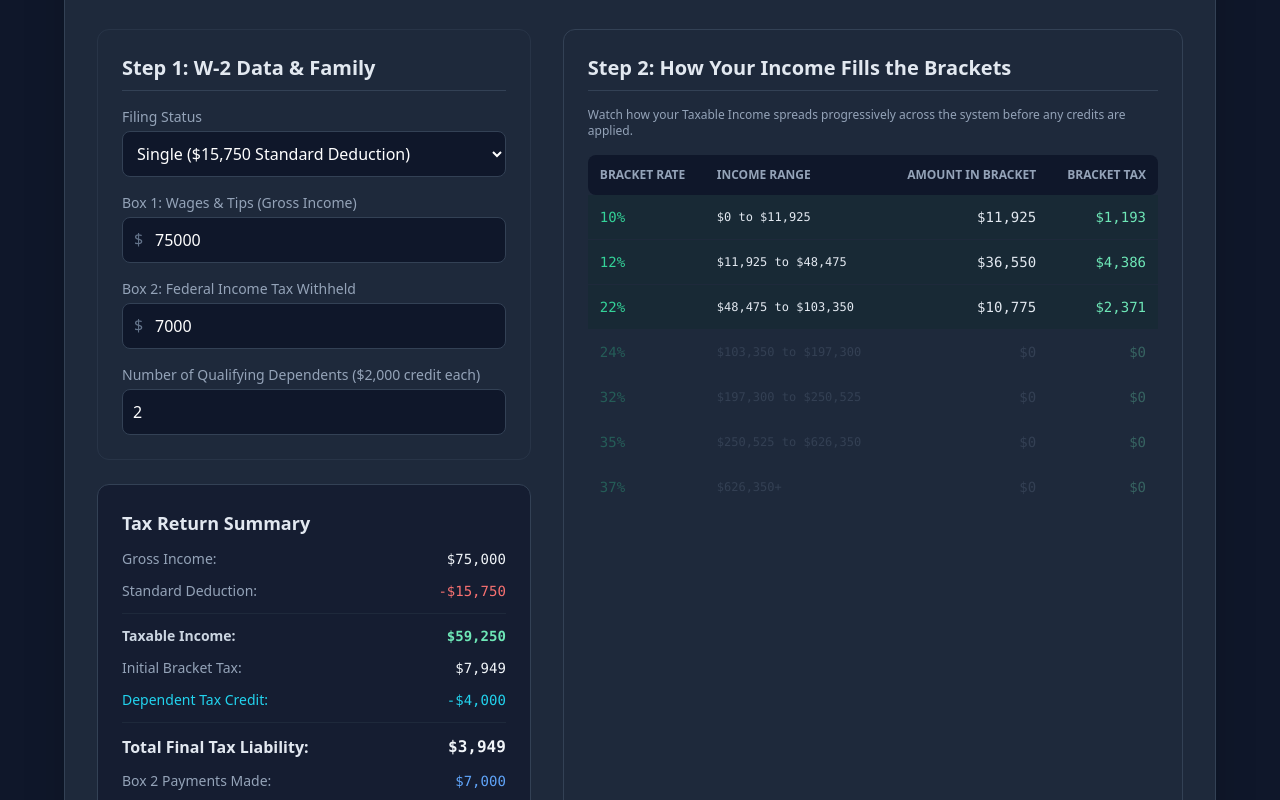
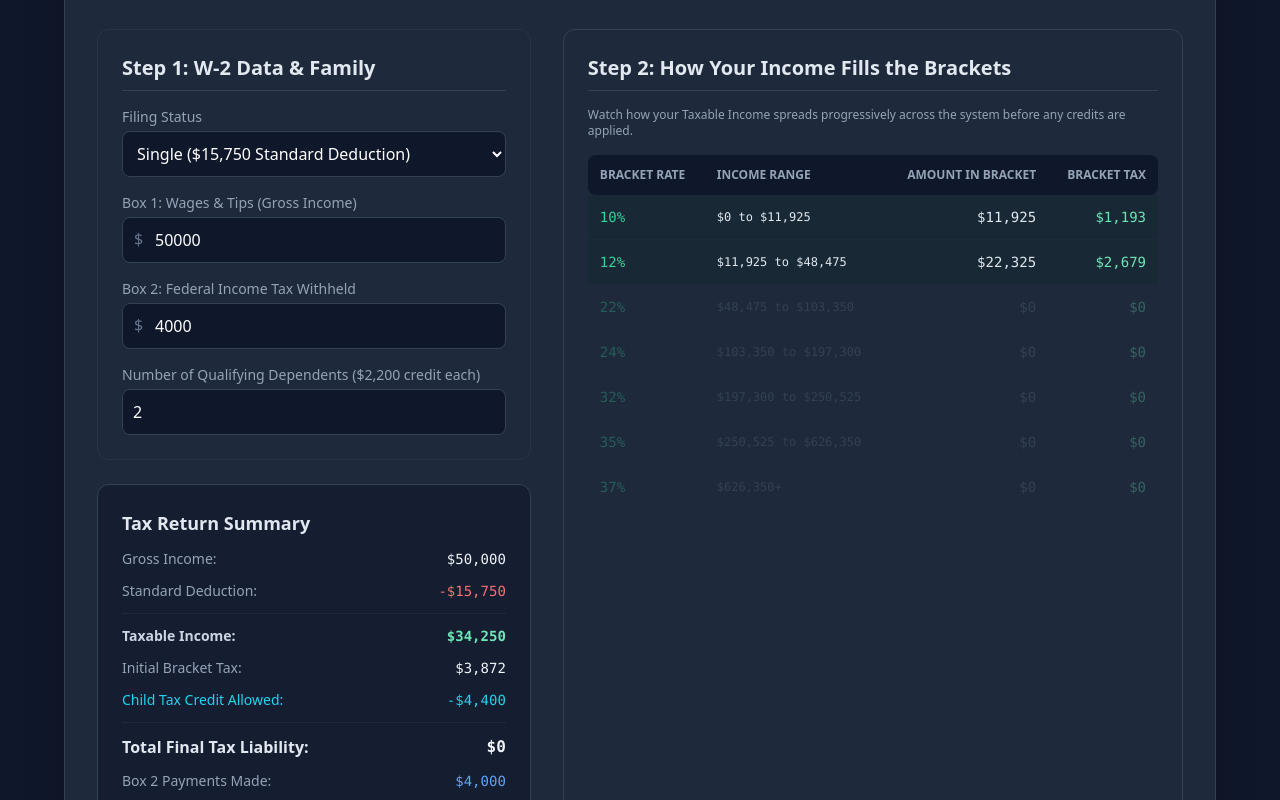
Before and after one commit to sdudeck-ux/tax-simulator, a plain HTML site: page index.html in a window 1280 px wide. Shown: the part 120-920 px from the top of the page. Drawn offline with nearby package versions, Linux system fonts and the light colour scheme.

Commit message:
Update index.html

```diff
--- a/index.html
+++ b/index.html
@@ -31,7 +31,7 @@
                         <label class="block text-sm font-medium text-slate-400 mb-1">Box 1: Wages & Tips (Gross Income)</label>
                         <div class="relative">
                             <span class="absolute left-3 top-2.5 text-slate-500">$</span>
-                            <input id="wages" type="number" value="75000" class="w-full bg-slate-900 border border-slate-700 rounded-lg p-2.5 pl-8 text-white focus:ring-2 focus:ring-emerald-500 outline-none">
+                            <input id="wages" type="number" value="50000" class="w-full bg-slate-900 border border-slate-700 rounded-lg p-2.5 pl-8 text-white focus:ring-2 focus:ring-emerald-500 outline-none">
                         </div>
                     </div>
 
@@ -39,12 +39,12 @@
                         <label class="block text-sm font-medium text-slate-400 mb-1">Box 2: Federal Income Tax Withheld</label>
                         <div class="relative">
                             <span class="absolute left-3 top-2.5 text-slate-500">$</span>
-                            <input id="withholding" type="number" value="7000" class="w-full bg-slate-900 border border-slate-700 rounded-lg p-2.5 pl-8 text-white focus:ring-2 focus:ring-emerald-500 outline-none">
+                            <input id="withholding" type="number" value="4000" class="w-full bg-slate-900 border border-slate-700 rounded-lg p-2.5 pl-8 text-white focus:ring-2 focus:ring-emerald-500 outline-none">
                         </div>
                     </div>
 
                     <div>
-                        <label class="block text-sm font-medium text-slate-400 mb-1">Number of Qualifying Dependents ($2,000 credit each)</label>
+                        <label class="block text-sm font-medium text-slate-400 mb-1">Number of Qualifying Dependents ($2,200 credit each)</label>
                         <input id="dependents" type="number" min="0" max="10" value="2" class="w-full bg-slate-900 border border-slate-700 rounded-lg p-2.5 text-white focus:ring-2 focus:ring-emerald-500 outline-none">
                     </div>
                 </div>
@@ -56,7 +56,7 @@
                     <hr class="border-slate-800">
                     <div class="flex justify-between font-semibold"><span class="text-slate-300">Taxable Income:</span> <span id="lblTaxable" class="font-mono text-emerald-300">$0.00</span></div>
                     <div class="flex justify-between"><span class="text-slate-400">Initial Bracket Tax:</span> <span id="lblInitialTax" class="font-mono">$0.00</span></div>
-                    <div class="flex justify-between text-cyan-400"><span class="text-cyan-400">Dependent Tax Credit:</span> <span id="lblCredit" class="font-mono">-$0.00</span></div>
+                    <div class="flex justify-between text-cyan-400"><span class="text-cyan-400">Child Tax Credit Allowed:</span> <span id="lblCredit" class="font-mono">-$0.00</span></div>
                     <hr class="border-slate-800">
                     <div class="flex justify-between text-base font-bold"><span class="text-slate-200">Total Final Tax Liability:</span> <span id="lblTaxLiability" class="font-mono">$0.00</span></div>
                     <div class="flex justify-between"><span class="text-slate-400">Box 2 Payments Made:</span> <span id="lblPaid" class="font-mono text-blue-400">$0.00</span></div>
@@ -171,9 +171,23 @@
 
             document.getElementById('bracketTableBody').innerHTML = htmlTableRows;
 
-            // Apply Child Tax Credit ($2000 per dependent, capped at total tax liability for simplification)
-            const childTaxCredit = dependentCount * 2000;
-            const finalTaxLiability = Math.max(0, initialTax - childTaxCredit);
+            // --- 2025 IRS CHILD TAX CREDIT CORE MATH ---
+            const totalCreditAvailable = dependentCount * 2200;
+
+            let nonRefundableUsed = Math.min(initialTax, totalCreditAvailable);
+            let leftoverCredit = totalCreditAvailable - nonRefundableUsed;
+
+            // Calculate Cap for Refundable Portion (ACTC): Max $1,700 per child, or 15% of earned income over $2,500
+            let refundableCap = dependentCount * 1700;
+            let earnedIncomeFormula = Math.max(0, (wages - 2500) * 0.15);
+            let finalRefundableCredit = Math.min(leftoverCredit, refundableCap, earnedIncomeFormula);
+
+            const totalCreditAllowed = nonRefundableUsed + finalRefundableCredit;
+
+            // Tax liability cannot technically drop below $0 on a 1040 line 24.
+            // Instead, the final refundable amount bypasses liability and acts as an additional payment.
+            const finalTaxLiability = Math.max(0, initialTax - nonRefundableUsed);
+            const netRefundOrOwed = withholding + finalRefundableCredit - finalTaxLiability;
 
             // Calculate Effective Tax Rate: (Final Tax Owed / Gross Income) * 100
             let effectiveRate = 0;
@@ -182,12 +196,11 @@
             }
 
             // Update DOM Summaries
-            const finalDifference = withholding - finalTaxLiability;
             document.getElementById('lblGross').innerText = formatCurrency(wages);
             document.getElementById('lblDeduction').innerText = `-${formatCurrency(deduction)}`;
             document.getElementById('lblTaxable').innerText = formatCurrency(taxableIncome);
             document.getElementById('lblInitialTax').innerText = formatCurrency(initialTax);
-            document.getElementById('lblCredit').innerText = `-${formatCurrency(childTaxCredit)}`;
+            document.getElementById('lblCredit').innerText = `-${formatCurrency(totalCreditAllowed)}`;
             document.getElementById('lblTaxLiability').innerText = formatCurrency(finalTaxLiability);
             document.getElementById('lblPaid').innerText = formatCurrency(withholding);
             document.getElementById('lblEffectiveRate').innerText = `${effectiveRate.toFixed(1)}%`;
@@ -196,13 +209,13 @@
             const resultType = document.getElementById('resultType');
             const resultAmount = document.getElementById('resultAmount');
 
-            if (finalDifference >= 0) {
+            if (netRefundOrOwed >= 0) {
                 resultType.innerText = "🎉 Estimated Refund";
-                resultAmount.innerText = formatCurrency(finalDifference);
+                resultAmount.innerText = formatCurrency(netRefundOrOwed);
                 resultBox.className = "mt-4 p-4 rounded-xl text-center border border-emerald-500/30 bg-emerald-950/30 text-emerald-400";
             } else {
                 resultType.innerText = "💸 Tax Owed to IRS";
-                resultAmount.innerText = formatCurrency(Math.abs(finalDifference));
+                resultAmount.innerText = formatCurrency(Math.abs(netRefundOrOwed));
                 resultBox.className = "mt-4 p-4 rounded-xl text-center border border-rose-500/30 bg-rose-950/30 text-rose-400";
             }
         }
```
